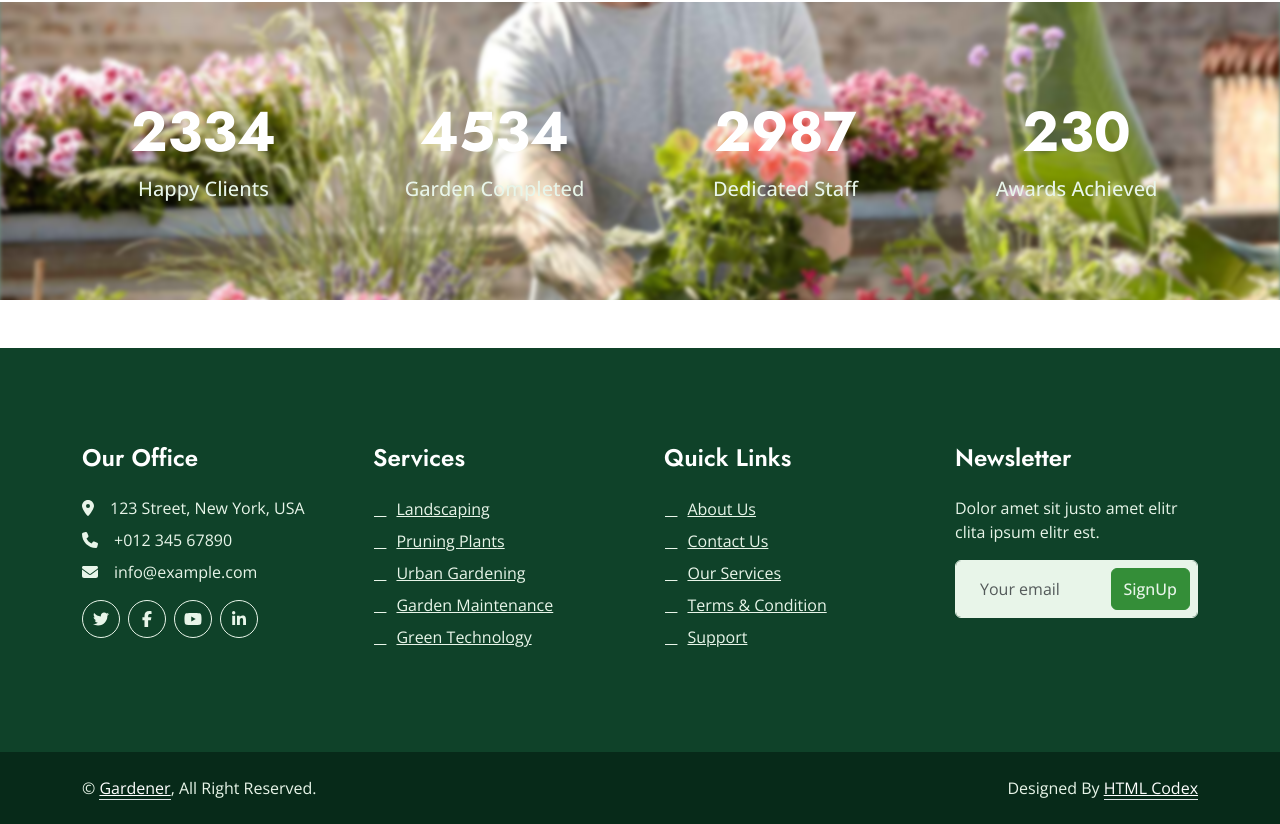
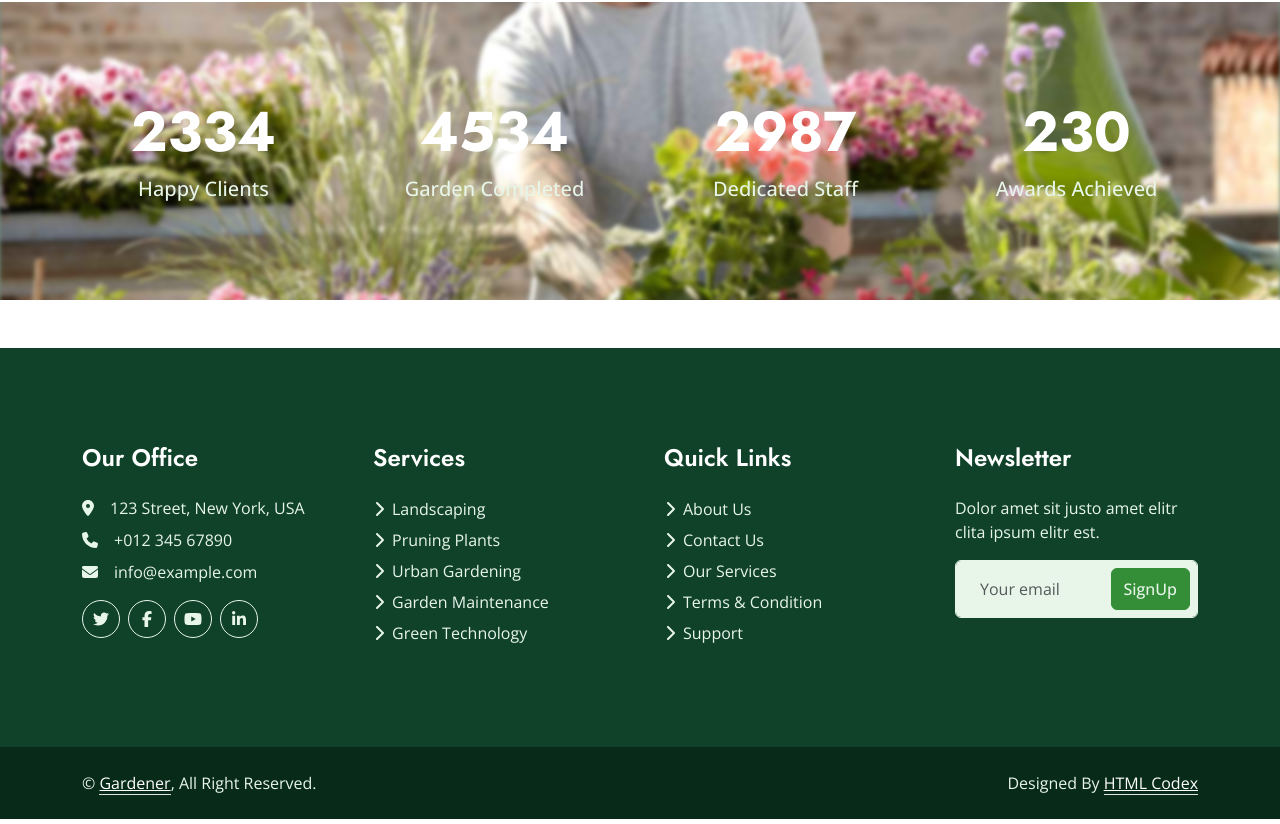
Before and after one commit to ankushshewale/gardenerWebsite, a Next.js app: page /about in a window 1280 px wide. Shown: the part 1149-1973 px from the top of the page. Built offline with nearby package versions, Linux system fonts and the light colour scheme.

Commit message:
Updated footer links

```diff
--- a/src/app/globals.scss
+++ b/src/app/globals.scss
@@ -472,14 +472,7 @@ h6,
   font-weight: normal;
   text-transform: capitalize;
   transition: 0.3s;
-}
-
-.footer .btn.btn-link::before {
-  position: relative;
-  content: "\f105";
-  font-family: "Font Awesome 6 Free";
-  font-weight: 900;
-  margin-right: 10px;
+  text-decoration: none;
 }
 
 .footer .btn.btn-link:hover {
--- a/src/components/BaseFooter.js
+++ b/src/components/BaseFooter.js
@@ -4,6 +4,7 @@ import {
   faMapMarkerAlt,
   faPhone,
   faEnvelope,
+  faChevronRight,
 } from "@fortawesome/free-solid-svg-icons";
 import {
   faTwitter,
@@ -11,6 +12,7 @@ import {
   faYoutube,
   faLinkedinIn,
 } from "@fortawesome/free-brands-svg-icons";
+import Link from "next/link";
 
 const BaseFooter = () => {
   return (
@@ -65,39 +67,49 @@ const BaseFooter = () => {
             </div>
             <div className="col-lg-3 col-md-6">
               <h4 className="text-white mb-4">Services</h4>
-              <a className="btn btn-link" href="">
+              <Link className="btn btn-link" href="/services">
+                <FontAwesomeIcon icon={faChevronRight} className="me-2" />
                 Landscaping
-              </a>
-              <a className="btn btn-link" href="">
+              </Link>
+              <Link className="btn btn-link" href="/services">
+                <FontAwesomeIcon icon={faChevronRight} className="me-2" />
                 Pruning plants
-              </a>
-              <a className="btn btn-link" href="">
+              </Link>
+              <Link className="btn btn-link" href="/services">
+                <FontAwesomeIcon icon={faChevronRight} className="me-2" />
                 Urban Gardening
-              </a>
-              <a className="btn btn-link" href="">
+              </Link>
+              <Link className="btn btn-link" href="/services">
+                <FontAwesomeIcon icon={faChevronRight} className="me-2" />
                 Garden Maintenance
-              </a>
-              <a className="btn btn-link" href="">
+              </Link>
+              <Link className="btn btn-link" href="/services">
+                <FontAwesomeIcon icon={faChevronRight} className="me-2" />
                 Green Technology
-              </a>
+              </Link>
             </div>
             <div className="col-lg-3 col-md-6">
               <h4 className="text-white mb-4">Quick Links</h4>
-              <a className="btn btn-link" href="">
+              <Link className="btn btn-link" href="/about">
+                <FontAwesomeIcon icon={faChevronRight} className="me-2" />
                 About Us
-              </a>
-              <a className="btn btn-link" href="">
+              </Link>
+              <Link className="btn btn-link" href="/about">
+                <FontAwesomeIcon icon={faChevronRight} className="me-2" />
                 Contact Us
-              </a>
-              <a className="btn btn-link" href="">
+              </Link>
+              <Link className="btn btn-link" href="/about">
+                <FontAwesomeIcon icon={faChevronRight} className="me-2" />
                 Our Services
-              </a>
-              <a className="btn btn-link" href="">
+              </Link>
+              <Link className="btn btn-link" href="/about">
+                <FontAwesomeIcon icon={faChevronRight} className="me-2" />
                 Terms & Condition
-              </a>
-              <a className="btn btn-link" href="">
+              </Link>
+              <Link className="btn btn-link" href="/about">
+                <FontAwesomeIcon icon={faChevronRight} className="me-2" />
                 Support
-              </a>
+              </Link>
             </div>
             <div className="col-lg-3 col-md-6">
               <h4 className="text-white mb-4">Newsletter</h4>
```
